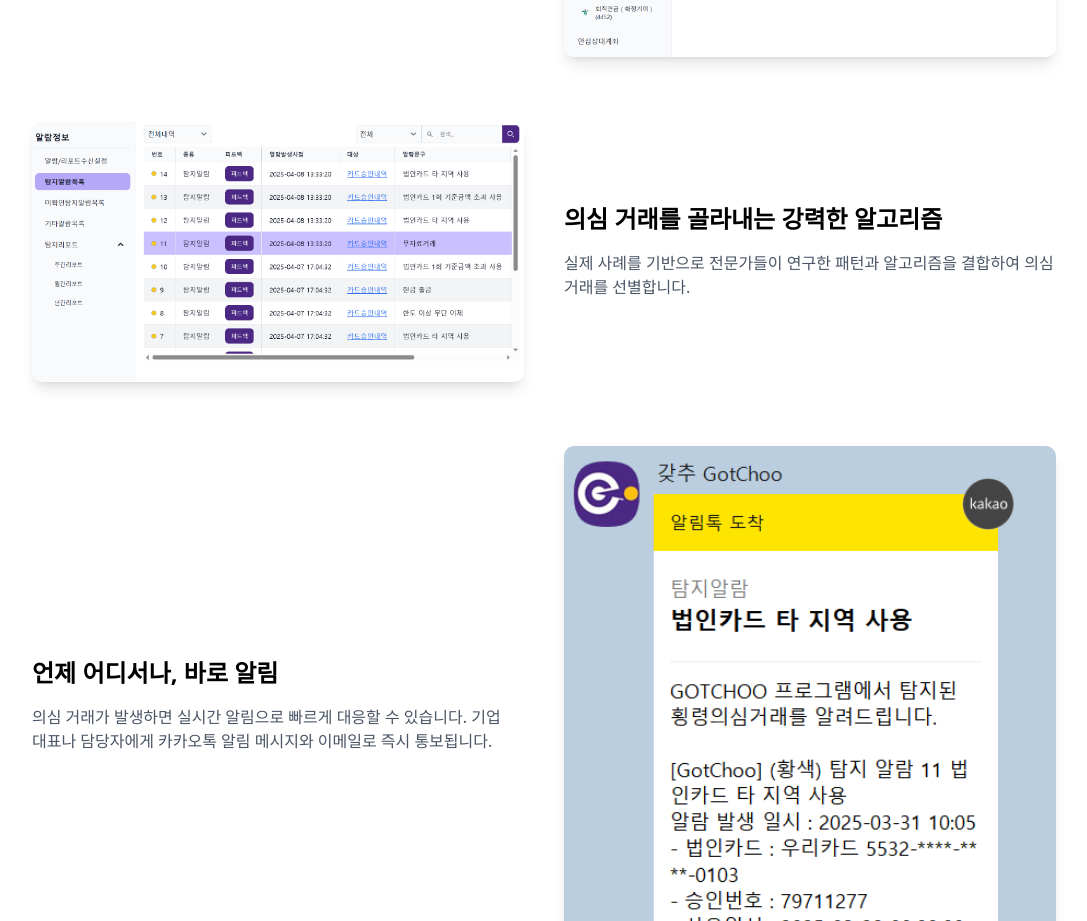
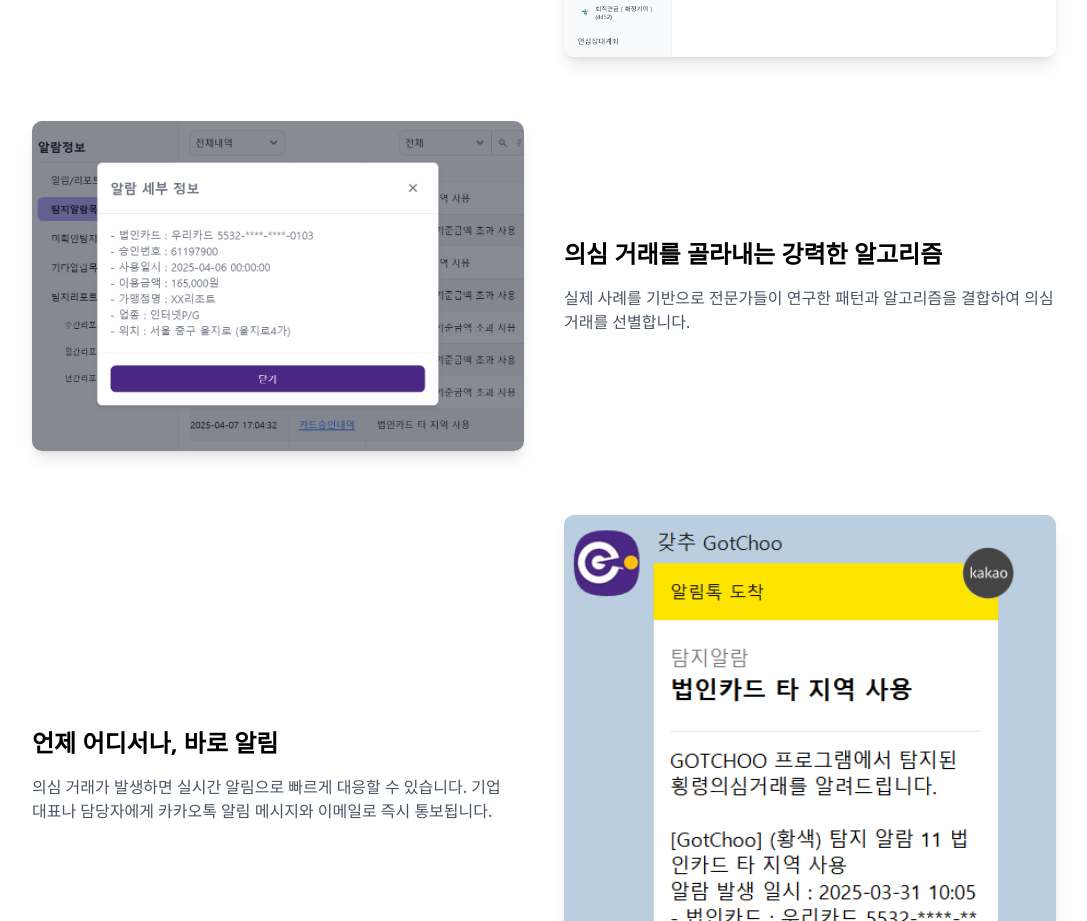
Before and after one commit to MontyCoder0701/gotchoo-landing, a Next.js app: page / in a window 1280 px wide. Shown: the part 1240-2161 px from the top of the page, without its empty margins (96-1183 px from the left). Built offline with nearby package versions, Linux system fonts and the light colour scheme.

Commit message:
fix: 이미지 변경

```diff
--- a/app/_pages/Ceo.tsx
+++ b/app/_pages/Ceo.tsx
@@ -163,7 +163,7 @@
       title: "의심 거래를 골라내는 강력한 알고리즘",
       description:
         "실제 사례를 기반으로 전문가들이 연구한 패턴과 알고리즘을 결합하여 의심 거래를 선별합니다.",
-      image: "/alarm-list.png",
+      image: "/alarm-one.png",
       reverse: true,
     },
     {
```
Also changed, not shown: public/alarm-one.png (added).
